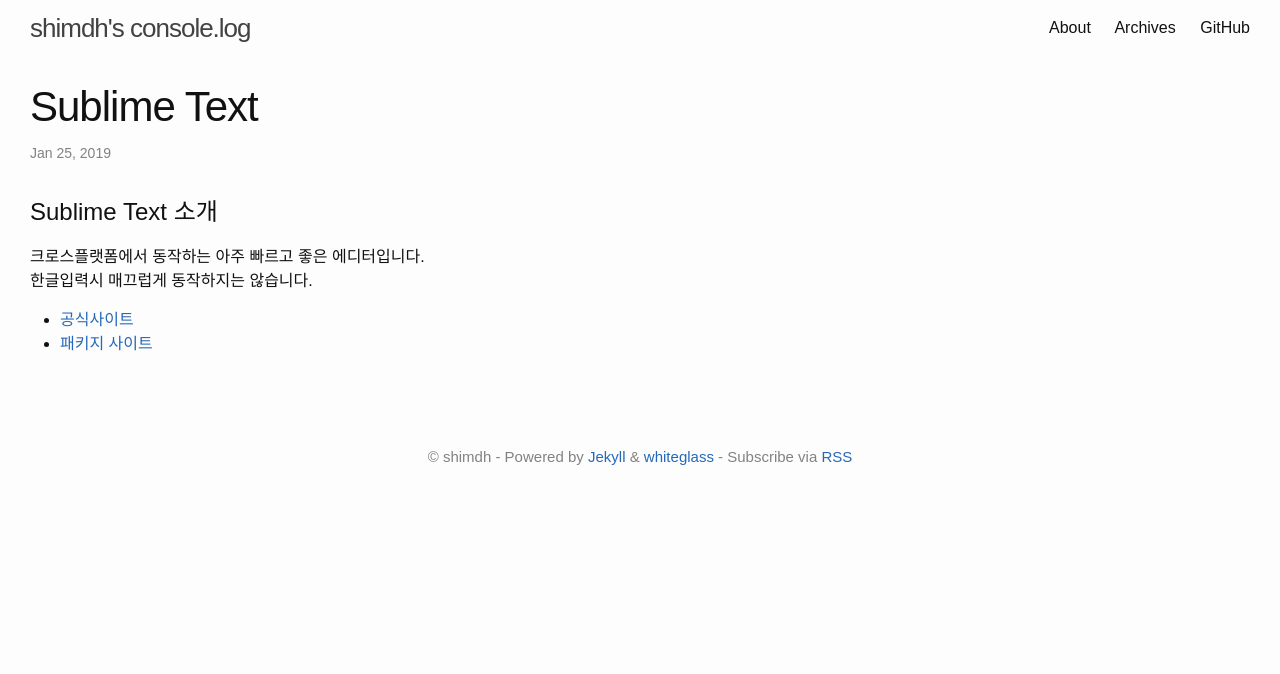
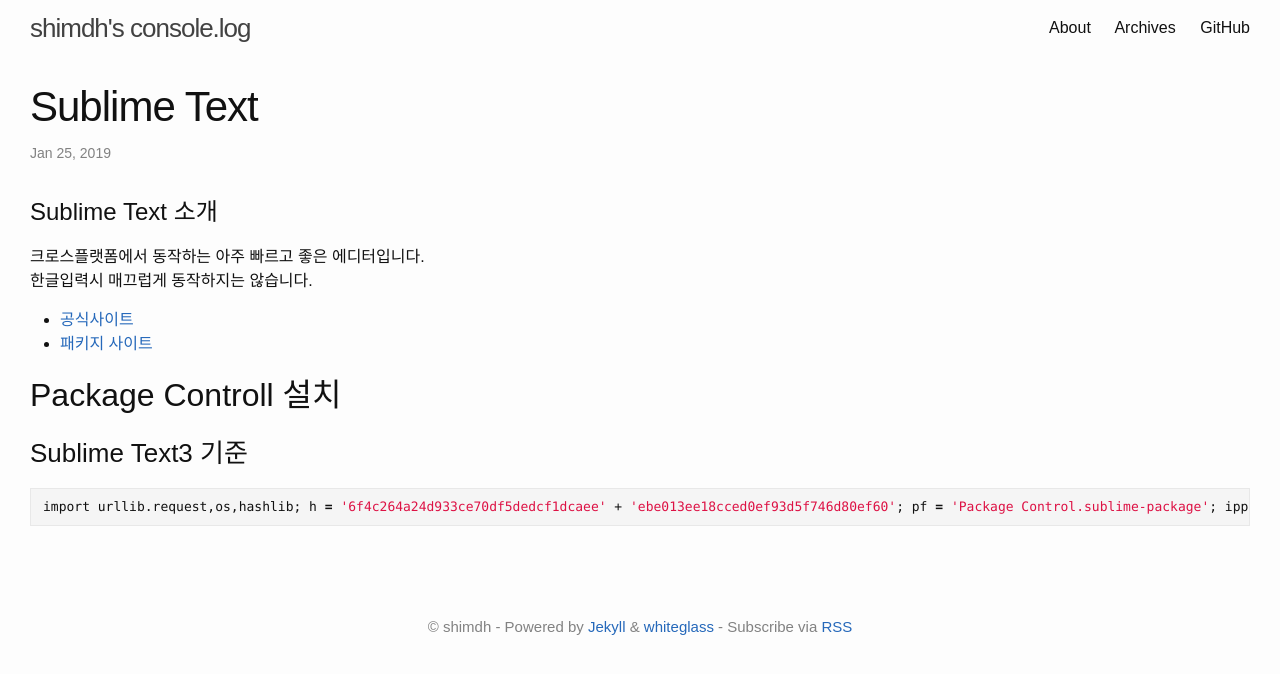
Before and after one commit to yous/whiteglass, a Jekyll site: the page built from _posts/2019-01-25-sublimetext.md, in a window 1280 px wide. Shown: the top 674 px of the page. Built offline with Jekyll 4.4.1, drawn with Linux system fonts in a browser that asks for light colours.

Commit message:
add install package Controll

````diff
--- a/_posts/2019-01-25-sublimetext.md
+++ b/_posts/2019-01-25-sublimetext.md
@@ -11,3 +11,11 @@
 
 - [공식사이트](https://www.sublimetext.com/)
 - [패키지 사이트](https://packagecontrol.io/)
+
+## Package Controll 설치
+
+### Sublime Text3 기준
+
+```sh
+import urllib.request,os,hashlib; h = '6f4c264a24d933ce70df5dedcf1dcaee' + 'ebe013ee18cced0ef93d5f746d80ef60'; pf = 'Package Control.sublime-package'; ipp = sublime.installed_packages_path(); urllib.request.install_opener( urllib.request.build_opener( urllib.request.ProxyHandler()) ); by = urllib.request.urlopen( 'http://packagecontrol.io/' + pf.replace(' ', '%20')).read(); dh = hashlib.sha256(by).hexdigest(); print('Error validating download (got %s instead of %s), please try manual install' % (dh, h)) if dh != h else open(os.path.join( ipp, pf), 'wb' ).write(by)
+```
````
